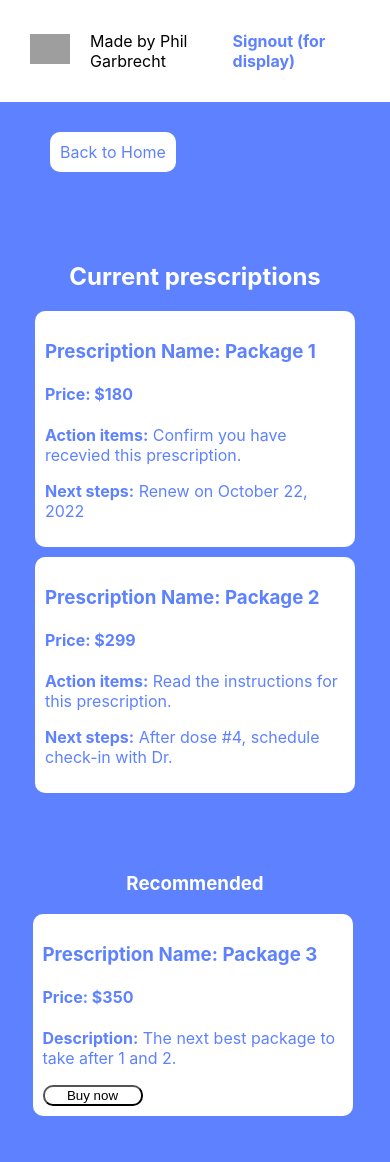
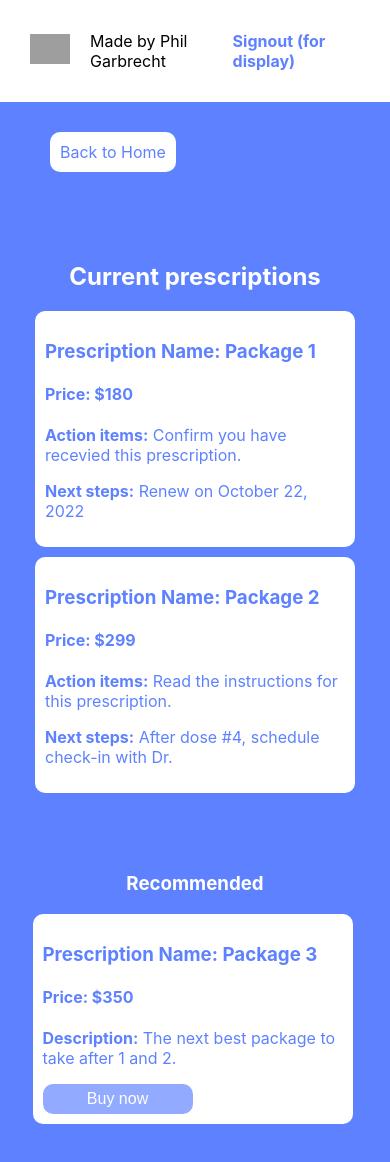
Before and after one commit to pgarbrecht/ck-assignment, a React (Create React App) app: page /prescriptions in a window 390 px wide. Shown: the top 1162 px of the page. Built offline with nearby package versions, Linux system fonts and the light colour scheme; grey boxes are pictures that could not be loaded.

Commit message:
mobile updates

```diff
--- a/src/App.css
+++ b/src/App.css
@@ -148,12 +148,34 @@ html {
 
 .form-button {
   background-color: white;
+  border: solid 3px white;
   width: 100px;
   border-radius: 10px;
+  height: 30px;
+  font-size: 16px;
+  color: #5e82ff;
 }
 
 .form-button:hover {
   background-color: #92aaff;
+  border: solid 3px #92aaff;
+  color: white;
+}
+
+.white-card-button {
+  background-color: #92aaff;
+  border: solid 3px #92aaff;
+  width: 150px;
+  border-radius: 10px;
+  height: 30px;
+  font-size: 16px;
+  color: white;
+}
+
+.white-card-button:hover {
+  background-color: #cfd9fd;
+  border: solid 3px #92aaff;
+  color: #5e82ff;
 }
 
 label, input {
--- a/src/components/Message.js
+++ b/src/components/Message.js
@@ -14,7 +14,7 @@ class Message extends Component {
 				<p>{this.props.messageDetails}</p>
 				<label><b>Reply:</b></label>
 				<textarea className="message-reply"></textarea>
-				<button className="form-button">Send Reply</button>
+				<button className="white-card-button">Send Reply</button>
 				<p>(for display)</p>
 			</div>
 		)
--- a/src/components/Prescriptions.js
+++ b/src/components/Prescriptions.js
@@ -51,7 +51,7 @@ class Prescriptions extends Component {
 				<h3>Prescription Name: Package 3</h3>
 				<h4>Price: $350</h4>
                 <p><b>Description:</b> The next best package to take after 1 and 2.</p>
-                <button className="form-button">Buy now</button>
+                <button className="white-card-button">Buy now</button>
 			</div>
             </div>
             </div>
```
